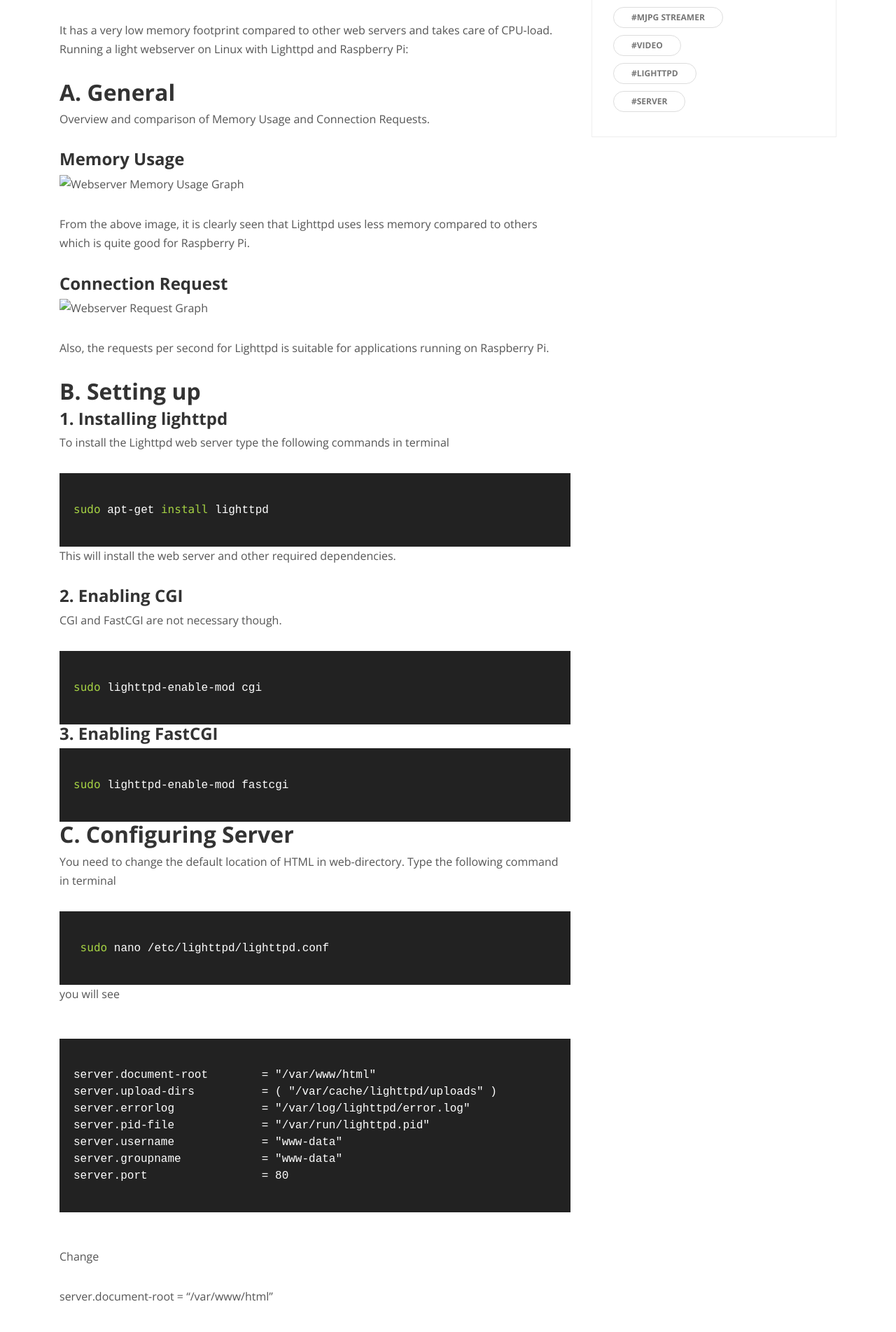
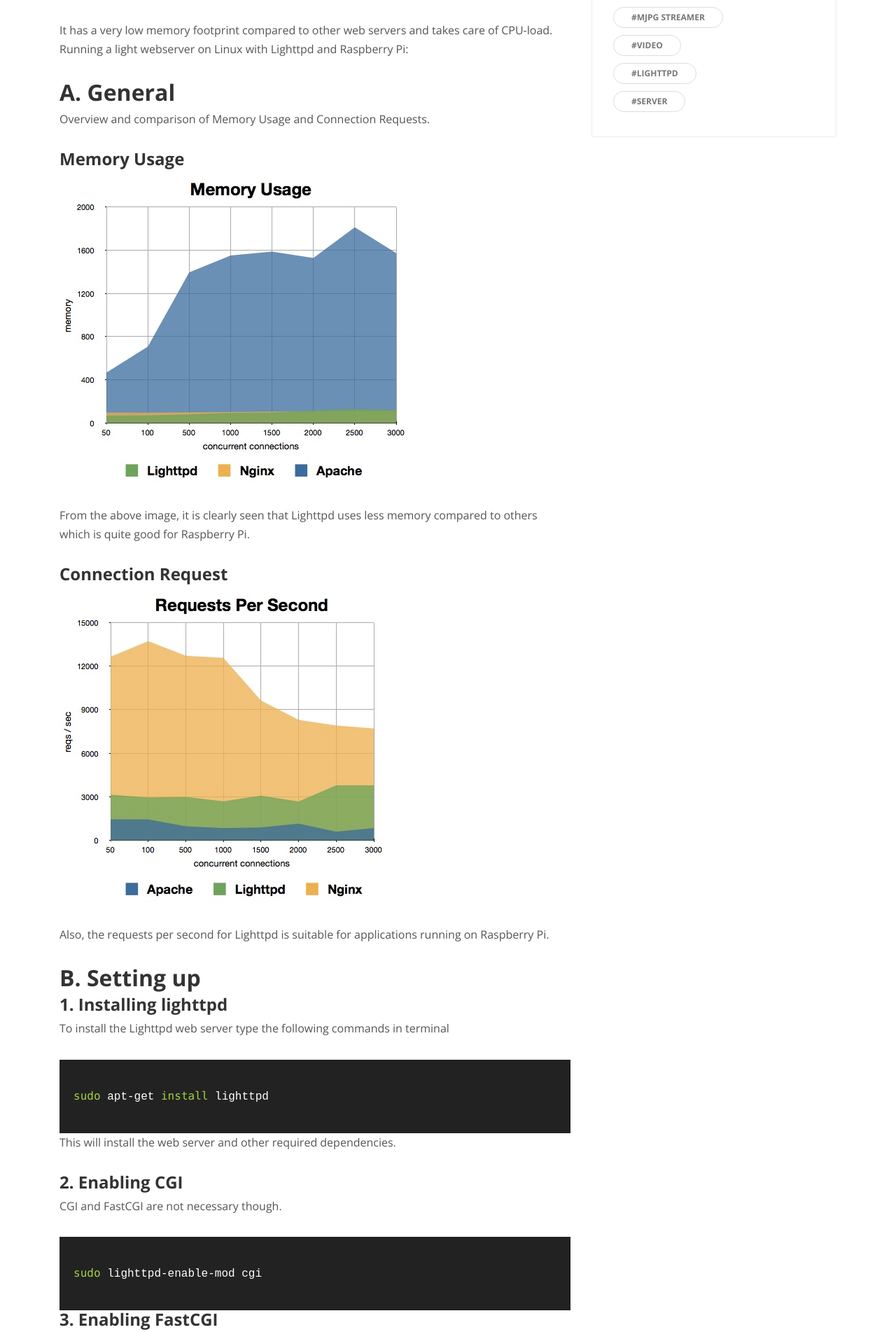
Before and after one commit to alirumane/alirumane.github.io, a Jekyll site: the page built from _posts/2016-04-10-setting-lighttpd-on-raspberry-pi.md, in a window 1280 px wide. Shown: the part 954-2857 px from the top of the page at 70% size. Built offline with Jekyll 4.4.1, drawn with Linux system fonts in a browser that asks for light colours.

Commit message:
Update 2016-04-10-setting-lighttpd-on-raspberry-pi.md

```diff
--- a/_posts/2016-04-10-setting-lighttpd-on-raspberry-pi.md
+++ b/_posts/2016-04-10-setting-lighttpd-on-raspberry-pi.md
@@ -20,14 +20,14 @@ Overview and comparison of Memory Usage and Connection Requests.
 
 #### Memory Usage
 
-![Webserver Memory Usage Graph]( {{site.url}}/images/Webserver_memory_graph.png "Webserver Memory Usage Graph" )
+![Webserver Memory Usage Graph]( /images/post/Webserver_memory_graph.png "Webserver Memory Usage Graph" )
 
  From the above image, it is clearly seen that Lighttpd uses less memory compared to others which is quite good for Raspberry Pi.
 
 
 #### Connection Request
 
-![Webserver Request Graph]( {{site.url}}/images/Webserver_requests_graph.png "Webserver Request Graph" )
+![Webserver Request Graph]( /images/post/Webserver_requests_graph.png "Webserver Request Graph" )
 
 Also, the requests per second for Lighttpd is suitable for  applications running on Raspberry Pi.
 
```
